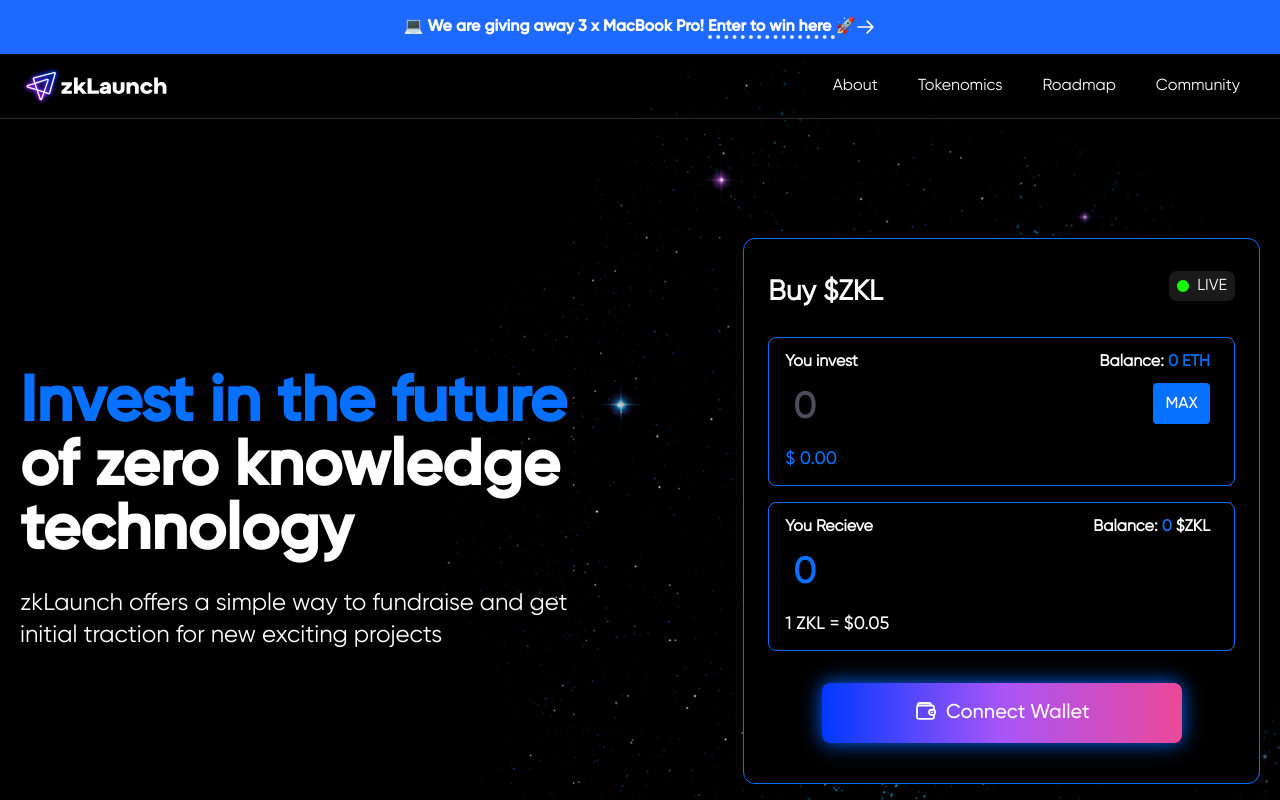
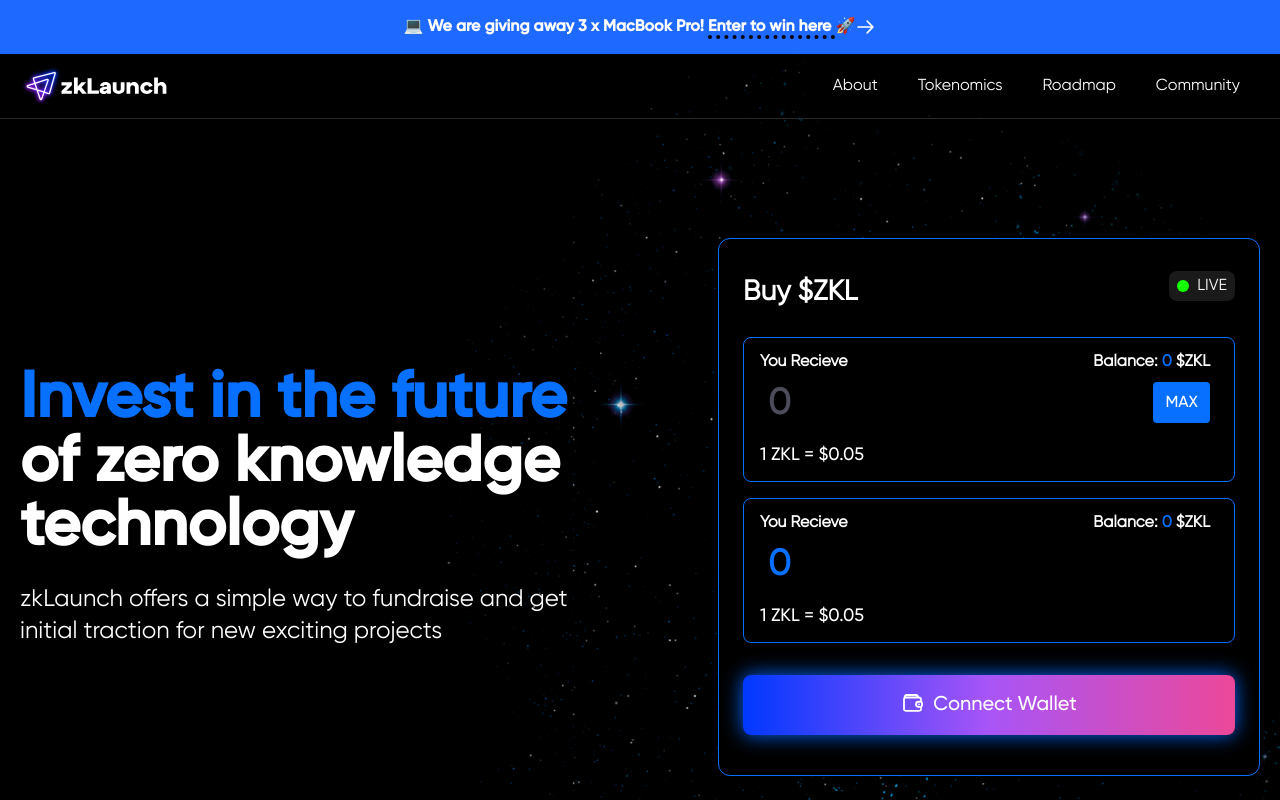
Before and after one commit to aurudio/zk-launch, a Next.js app: page /presale in a window 1280 px wide. Shown: the top 800 px of the page. Built offline with nearby package versions, Linux system fonts and the light colour scheme.

Commit message:
fixed bugs

```diff
--- a/src/components/layout/Header.tsx
+++ b/src/components/layout/Header.tsx
@@ -44,7 +44,10 @@ const Header = () => {
 					}
 				>
 					💻 We are giving away 3 x MacBook Pro!{' '}
-					<span className='border-b-4 border-dotted'> Enter to win here </span>{' '}
+					<span className='border-b-4 border-dotted border-black'>
+						{' '}
+						Enter to win here{' '}
+					</span>{' '}
 					🚀
 				</p>
 				<Image src={arrow} alt='' />
--- a/src/components/pre-sale/MainSection.tsx
+++ b/src/components/pre-sale/MainSection.tsx
@@ -7,8 +7,8 @@ import { statistic } from '../lending/TokenomicsSection'
 
 const MainSection = () => {
 	const [number, setNumber] = useState<null | number>(null)
-	const [eth, setEth] = useState(0.0)
-	const [ZKL, setZKL] = useState(0)
+	const [eth, setEth] = useState('0')
+	const [ZKL, setZKL] = useState('0')
 
 	return (
 		<div className='mt-[120px] max-[678px]:mt-[50px] flex flex-col items-center mb-[10rem] max-[893px]:mb-[6rem]'>
@@ -77,60 +77,71 @@ const MainSection = () => {
 					</div>
 					<div className='flex flex-col gap-y-8 items-center '>
 						<div className='flex flex-col gap-y-4 max-[1150px]:w-full'>
-							<div className='flex justify-between items-start  border border-[#0870FF] rounded-lg py-3 pl-4 pr-6 max-[1150px]:justify-between min-[1150px]:gap-x-[98px]'>
-								<div className=''>
-									<p className='font-bold mb-1'>You invest</p>
+							<div className='flex flex-col border border-[#0870FF] rounded-lg py-3 pl-4 pr-6 min-w-[492px]'>
+								<div className='max-[1150px]:hidden flex justify-between flex-row'>
+									<p className='font-bold '>You Recieve</p>
+
+									<p className='font-bold'>
+										Balance: <span className='text-[#0870FF]'>{ZKL} </span>
+										$ZKL
+									</p>
+								</div>
+								<div>
+									<div className=' flex justify-between items-start'>
 										<input
+											maxLength={10}
 											value={eth}
+											placeholder='0'
 											onChange={e => {
-											const value = e.target.value.replace(/\D/g, '')
+												// const value = e.target.value.replace(/\D/g, '')
+												const value = e.target.value
 
-											setEth(+value)
+												setEth(value)
 											}}
 											type='text'
-										className='w-[13.125rem] mb-[7px] pl-2 rounded-[0.25rem] py-[0.625rem] bg-transparent text-4xl font-bold text-[#4C4C5A]'
+											className='w-[13.125rem] mb-[7px] z-[10] pl-2 rounded-[0.25rem] py-[0.625rem] bg-transparent text-4xl font-bold placeholder:text-[#4C4C5A] text-[#4C4C5A]'
 										/>
-									<p className='text-lg font-medium text-[#0870FF]'>$ 0.00</p>
-								</div>
-								<p className='min-[1150px]:hidden text-[#0870FF] font-medium'>
-									{eth} ETH
-								</p>
-								<div className='text-right max-[1150px]:hidden'>
-									<p className='font-bold mb-[9px]'>
-										Balance: <span className='text-[#0870FF]'>{eth} ETH</span>
-									</p>
-									<button className='bg-[#0870FF] font-medium py-[8.5px] rounded-[0.25rem] px-3'>
+										<button className='bg-[#0870FF] font-medium mt-2 py-[8.5px] rounded-[0.25rem] px-3'>
 											MAX
 										</button>
 									</div>
+									<p className='text-lg font-medium'>1 ZKL = $0.05</p>
 								</div>
-							<div className='flex justify-between border border-[#0870FF] rounded-lg py-3 pl-4 pr-6 max-[1150px]:justify-between min-[1150px]:gap-x-[98px]'>
+								<p className='min-[1150px]:hidden text-[#0870FF] font-medium'>
+									{ZKL} ZKL
+								</p>
+							</div>
+							<div className='flex flex-col border border-[#0870FF] rounded-lg py-3 pl-4 pr-6 '>
+								<div className='max-[1150px]:hidden flex justify-between flex-row'>
+									<p className='font-bold '>You Recieve</p>
+
+									<p className='font-bold'>
+										Balance: <span className='text-[#0870FF]'>{ZKL} </span>
+										$ZKL
+									</p>
+								</div>
 								<div className=''>
-									<p className='font-bold mb-1'>You Recieve</p>
 									<input
+										maxLength={10}
 										value={ZKL}
+										placeholder='0'
 										onChange={e => {
-											const value = e.target.value.replace(/\D/g, '')
+											// const value = e.target.value.replace(/\D/g, '')
+											const value = e.target.value
 
-											setZKL(+value)
+											setZKL(value)
 										}}
 										type='text'
-										className='w-[13.125rem] mb-[7px] pl-2 rounded-[0.25rem] py-[0.625rem] bg-transparent text-4xl font-bold text-[#0870FF]'
+										className='w-[13.125rem] mb-[7px] pl-2 rounded-[0.25rem] py-[0.625rem] bg-transparent text-4xl font-bold placeholder:text-[#0870FF] text-[#0870FF]'
 									/>
 									<p className='text-lg font-medium'>1 ZKL = $0.05</p>
 								</div>
 								<p className='min-[1150px]:hidden text-[#0870FF] font-medium'>
 									{ZKL} ZKL
 								</p>
-								<div className='max-[1150px]:hidden'>
-									<p className='font-bold'>
-										Balance: <span className='text-[#0870FF]'>{ZKL} </span>
-										$ZKL
-									</p>
 							</div>
 						</div>
-						</div>
-						<button className='flex w-[360px] max-[1150px]:w-full justify-center bg-gradient-to-r from-[#0038FF] via-purple-500 to-pink-500 py-[16px] rounded-lg text-xl font-medium shadow-[0_0_20px_#0066FF] mb-2'>
+						<button className='flex w-full justify-center bg-gradient-to-r from-[#0038FF] via-purple-500 to-pink-500 py-[16px] rounded-lg text-xl font-medium shadow-[0_0_20px_#0066FF] mb-2'>
 							<Image src={wallet} alt='wallet' className='mr-[8px]' />
 							Connect Wallet
 						</button>
@@ -142,7 +153,7 @@ const MainSection = () => {
 					<div className='flex w-full justify-between max-[850px]:justify-center'>
 						<div className='max-[850px]:hidden'></div>
 						<h3 className='font-bold text-[32px] mb-[37px] max-[600px]:text-[28px] ml-11 max-[850px]:ml-0 max-[510px]:mb-[21px]'>
-							<span className='text-[#0066FF] mr-2'>513</span>/ 1000 ETH
+							<span className='text-[#0066FF] mr-2'>0</span>/ 1000 ETH
 						</h3>
 						<div className=' h-[30px]  flex items-center  justify-center gap-x-2 bg-[#FFFFFF1A] rounded-lg px-2 py-1 max-[850px]:hidden'>
 							<div className='w-[12px] h-[12px] rounded-full bg-[#14FF00] max-[539px]:w-[8px] max-[539px]:h-[8px]'></div>
--- a/src/pages/_app.tsx
+++ b/src/pages/_app.tsx
@@ -1,15 +1,65 @@
 import '@/styles/globals.css'
 import { AppProps } from 'next/app'
 import Head from 'next/head'
+import { useRouter } from 'next/router'
 
 export default function App({ Component, pageProps }: AppProps) {
+	const { pathname } = useRouter()
 	return (
 		<div className='font-GR'>
 			<Head>
 				<link rel='icon' type='image/x-icon' href='/favicon.ico' />
+				{pathname === 'presale' ? (
+					<>
+						<title>Private Sale | zkSync Launchpad</title>
+
+						<link
+							rel='icon'
+							type='image/png'
+							sizes='32x32'
+							href='/favicon.ico'
+						/>
+
+						<meta name='title' content='Private Sale | zkSync Launchpad' />
+
+						<meta name='description' content='' />
+
+						<meta property='og:type' content='website' />
+
+						<meta property='og:url' content='https://zklaunch.app' />
+
+						<meta
+							property='og:title'
+							content='Private Sale | zkSync Launchpad'
+						/>
+
+						<meta property='og:description' content='' />
+
+						<meta property='og:image' content='preview_sale.png' />
+
+						<meta property='twitter:card' content='summary_large_image' />
+
+						<meta property='twitter:url' content='https://zklaunch.app' />
+
+						<meta
+							property='twitter:title'
+							content='Private Sale | zkSync Launchpad'
+						/>
+
+						<meta property='twitter:description' content='' />
+
+						<meta property='twitter:image' content='/preview_sale.png' />
+					</>
+				) : (
+					<>
 						<title>zkLaunch | zkSync Launchpad</title>
 
-				<link rel='icon' type='image/png' sizes='32x32' href='/favicon.ico' />
+						<link
+							rel='icon'
+							type='image/png'
+							sizes='32x32'
+							href='/favicon.ico'
+						/>
 
 						<meta name='title' content='zkLaunch | zkSync Launchpad' />
 
@@ -35,7 +85,10 @@ export default function App({ Component, pageProps }: AppProps) {
 
 						<meta property='twitter:url' content='https://zklaunch.app/' />
 
-				<meta property='twitter:title' content='zkLaunch | zkSync Launchpad' />
+						<meta
+							property='twitter:title'
+							content='zkLaunch | zkSync Launchpad'
+						/>
 
 						<meta
 							property='twitter:description'
@@ -43,6 +96,8 @@ export default function App({ Component, pageProps }: AppProps) {
 						/>
 
 						<meta property='twitter:image' content='/preview.png' />
+					</>
+				)}
 			</Head>
 			<Component {...pageProps} />
 		</div>
```
Also changed, not shown: public/preview_sale.png (added). Lines whose indentation alone changed are shown as unchanged.
